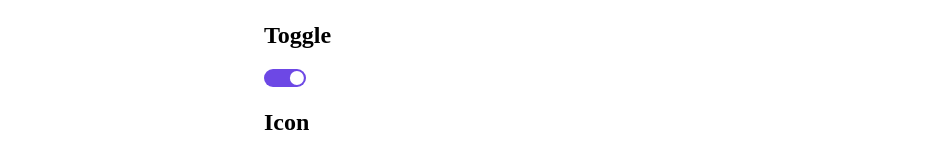
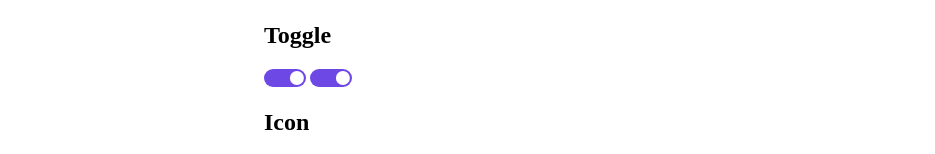
Before and after one commit to kmu-kcc/buddy-frontend, a React (Create React App) app: page /test in a window 1280 px wide. Shown: the part 888-1042 px from the top of the page, without its empty margins (0-935 px from the left). Built offline with nearby package versions, Linux system fonts and the light colour scheme; a web font is replaced by a local one.

Commit message:
Fix ToggleSwitch component space props
- refactor code consistency and style

```diff
--- a/src/components/ToggleSwitch.tsx
+++ b/src/components/ToggleSwitch.tsx
@@ -2,54 +2,52 @@ import React, {useState, useCallback} from 'react';
 import styled from 'styled-components';
 import {space, SpaceProps} from 'styled-system';
 
-const Wrapper = styled.div`
+const Wrapper = styled.div<SpaceProps>`
   display: inline-block;
   position: relative;
   user-select: none;
+  ${space}
 `;
 
-const Toggle = styled.div<SpaceProps & {isToggle: boolean;}>`
+const Toggle = styled.div<{toggled: boolean;}>`
   display: flex;
   width: 42px;
   height: 18px;
   align-items: center;
   border-radius: 15px;
   cursor: pointer;
-  background-color: ${({isToggle}) => isToggle ? '#E5E5E5': '#6D48E5'};
-  transition: all 0.2s ease 0s;
-  ${space}
+  background-color: ${({toggled}) => toggled ? '#E5E5E5': '#6D48E5'};
+  transition: all 0.2s ease;
 
   &::after {
-    content: "";
+    content: '';
     display: block;
     border-radius: 50%;
     width: 14px;
     height: 14px;
     background: #ffffff;
-    transform: ${({isToggle}) => isToggle ? 'translateX(10%)': 'translateX(185%)'};
-    transition: all 0.2s ease 0s;
+    transform: ${({toggled}) => toggled ? 'translateX(10%)': 'translateX(185%)'};
+    transition: all 0.2s ease;
   }
 `;
 
-interface Props extends SpaceProps{
-  ontoggleClick?: (Toggled : boolean) => void;
+interface Props extends SpaceProps {
+  onToggleClick?: (Toggled: boolean) => void;
 }
 
+export const ToggleSwitch = (props: Props) => {
+  const {onToggleClick, ...styles} = props;
+  const [active, setToggle] = useState(false);
+  const handleToggleClick = useCallback(() => {
+    setToggle(!active);
+    if (onToggleClick) {
+      onToggleClick(!active);
+    }
+  }, [active, setToggle, onToggleClick]);
 
-export const ToggleSwitch = (props: Props) => {
-  const {ontoggleClick, ...styles} = props;
-  const [Active, setToggle] = useState(false);
-  const handleToggleClick = useCallback(() => {
-    setToggle(!Active);
-    if (ontoggleClick) {
-      ontoggleClick(!Active);
-    }
-  }, [Active, setToggle, ontoggleClick]);
   return (
-    <Wrapper>
-      <Toggle
-        isToggle={Active} {...styles} onClick={handleToggleClick}>
-      </Toggle>
+    <Wrapper {...styles}>
+      <Toggle toggled={active} onClick={handleToggleClick} />
     </Wrapper>
   );
 };
--- a/src/pages/Test.tsx
+++ b/src/pages/Test.tsx
@@ -21,13 +21,14 @@ export const Test = () => {
   const [check, setCheck] = useState(false);
   const [secondCheck, setSecondCheck] = useState(false);
   const [selected, setSelected] = useState('none');
+  const [isToggle, setToggle] = useState(false);
 
   const handleClick = useCallback(() => {
     setCount(count + 1);
   }, [count, setCount]);
-  const [isToggle, setToggle]= useState(false);
-  const handleToggleChange = useCallback((Toggle:boolean) => {
-    setToggle(!isToggle);
+  const handleToggleChange = useCallback((toggle: boolean) => {
+    setToggle(toggle);
+    console.log(`current toggle state: ${isToggle} change toggle state: ${toggle}`);
   }, [isToggle, setToggle]);
   const handleTextareaChange = useCallback((event: React.ChangeEvent<HTMLTextAreaElement>) => {
     setTextValue(event.target.value);
@@ -44,6 +45,7 @@ export const Test = () => {
   const handleSelect = useCallback((index: number, value: string) => {
     setSelected(value);
   }, [setSelected]);
+
   const env = useMemo(() => process.env.REACT_APP_ENV, []);
 
   return (
@@ -105,7 +107,8 @@ export const Test = () => {
         <p>Select 1 selected value is <span style={{color: '#f00'}}>{selected}</span></p>
       </Box>
       <h2>Toggle</h2>
-      <ToggleSwitch ontoggleClick={handleToggleChange}></ToggleSwitch>
+      <ToggleSwitch onToggleClick={handleToggleChange} />
+      <ToggleSwitch ml='4px' onToggleClick={handleToggleChange} />
       <h2>Icon</h2>
       <Box>
         <Box isInlineFlex minWidth='100px' height='80px' flexDirection='column' alignItems='center'>
```
